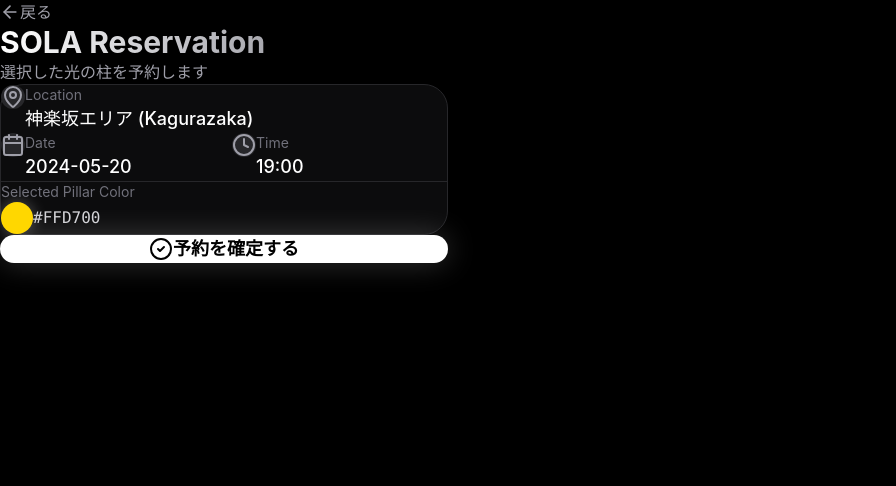
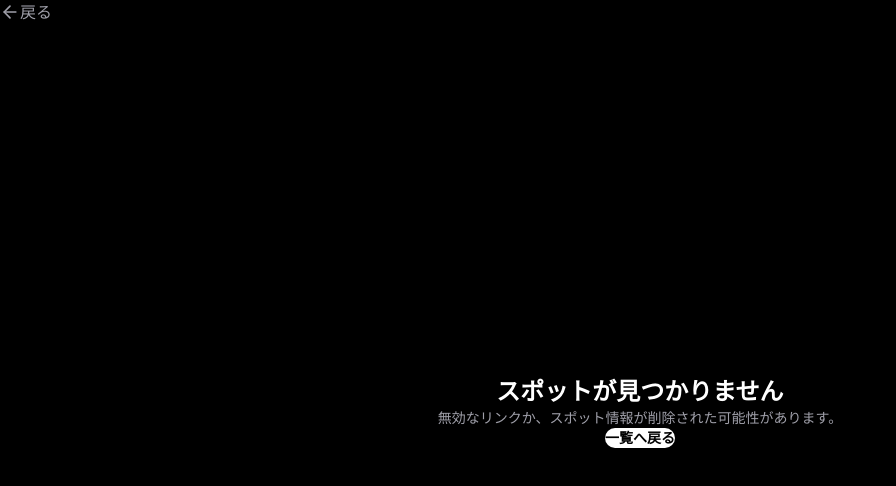
Before and after one commit to tachmics/sharesola, a Next.js app: page /reserve in a window 1280 px wide. Shown: the top 486 px of the page, without its empty margins (0-896 px from the left). Built offline with nearby package versions, Linux system fonts and the light colour scheme.

Commit message:
Add files via upload

```diff
--- a/app/reserve/page.tsx
+++ b/app/reserve/page.tsx
@@ -3,6 +3,7 @@
 import React, { Suspense } from "react";
 import { useSearchParams, useRouter } from "next/navigation";
 import { ArrowLeft, Calendar, Clock, MapPin, CheckCircle2 } from "lucide-react";
+import { FREE_SPOTS, getFreeSpotById, FreeSpot } from "../lib/spots";
 
 // 1. メインのページコンポーネント
 export default function ReservePage() {
@@ -23,6 +24,11 @@ function ReservationContent() {
   const router = useRouter();
 
   // URLからパラメータを取得
+  const idParam = searchParams.get("id");
+  const spotId = idParam ? Number(idParam) : NaN;
+  const spot: FreeSpot | undefined =
+    !Number.isNaN(spotId) && spotId > 0 ? getFreeSpotById(spotId) : undefined;
+
   const date = searchParams.get("date") || "2024-05-20";
   const time = searchParams.get("time") || "19:00";
   const color = searchParams.get("color") || "#FFD700";
@@ -31,6 +37,36 @@ function ReservationContent() {
     alert("予約が完了しました！当日は神楽坂でお待ちしております。");
     router.push("/");
   };
+
+  // スポットが見つからない場合のエラー表示
+  if (!spot) {
+    return (
+      <main className="min-h-screen bg-black text-white p-6 pb-24 flex flex-col">
+        <button
+          onClick={() => router.back()}
+          className="mb-8 flex items-center text-zinc-400 hover:text-white transition-colors"
+        >
+          <ArrowLeft className="w-5 h-5 mr-2" />
+          戻る
+        </button>
+
+        <div className="flex-1 flex flex-col items-center justify-center text-center space-y-6">
+          <div>
+            <h1 className="text-2xl font-bold mb-2">スポットが見つかりません</h1>
+            <p className="text-zinc-400 text-sm">
+              無効なリンクか、スポット情報が削除された可能性があります。
+            </p>
+          </div>
+          <button
+            onClick={() => router.push("/")}
+            className="mt-2 px-6 py-3 rounded-full bg-white text-black text-sm font-bold hover:bg-zinc-200 transition-colors"
+          >
+            一覧へ戻る
+          </button>
+        </div>
+      </main>
+    );
+  }
 
   return (
     <main className="min-h-screen bg-black text-white p-6 pb-24">
@@ -45,19 +81,45 @@ function ReservationContent() {
       <div className="max-w-md mx-auto space-y-8">
         <header>
           <h1 className="text-3xl font-bold bg-gradient-to-r from-white to-zinc-500 bg-clip-text text-transparent">
-            SOLA Reservation
+            {spot.name} を予約
           </h1>
-          <p className="text-zinc-400 mt-2">選択した光の柱を予約します</p>
+          <p className="text-zinc-400 mt-2 text-sm">
+            選択した屋上スポットの利用時間を予約します。
+          </p>
         </header>
 
-        <section className="bg-zinc-900/50 border border-zinc-800 rounded-3xl p-6 space-y-6">
+        {/* 画像カルーセル */}
+        {spot.images?.length > 0 && (
+          <section className="bg-zinc-900/60 border border-zinc-800 rounded-3xl p-3">
+            <div className="flex gap-3 overflow-x-auto pb-1 snap-x snap-mandatory">
+              {spot.images.map((src, idx) => (
+                <div
+                  key={idx}
+                  className="relative min-w-[220px] max-w-[260px] h-40 rounded-2xl overflow-hidden snap-start bg-zinc-800/80 border border-white/10 flex-shrink-0"
+                >
+                  {/* eslint-disable-next-line @next/next/no-img-element */}
+                  <img
+                    src={src}
+                    alt={`${spot.name} ${idx + 1}`}
+                    className="w-full h-full object-cover"
+                  />
+                </div>
+              ))}
+            </div>
+          </section>
+        )}
+
+        <section className="bg-zinc-900/60 border border-zinc-800 rounded-3xl p-6 space-y-6">
           <div className="flex items-start space-x-4">
             <div className="p-3 bg-zinc-800 rounded-2xl">
               <MapPin className="w-6 h-6 text-zinc-400" />
             </div>
-            <div>
-              <p className="text-sm text-zinc-500 text-left">Location</p>
-              <p className="text-lg font-medium">神楽坂エリア (Kagurazaka)</p>
+            <div className="text-left">
+              <p className="text-sm text-zinc-500">Location</p>
+              <p className="text-lg font-medium">{spot.name}</p>
+              {spot.distanceLabel && (
+                <p className="text-xs text-zinc-500 mt-1">{spot.distanceLabel}</p>
+              )}
             </div>
           </div>
 
@@ -66,8 +128,8 @@ function ReservationContent() {
               <div className="p-3 bg-zinc-800 rounded-2xl">
                 <Calendar className="w-6 h-6 text-zinc-400" />
               </div>
-              <div>
-                <p className="text-sm text-zinc-500 text-left">Date</p>
+              <div className="text-left">
+                <p className="text-sm text-zinc-500">Date</p>
                 <p className="text-lg font-medium">{date}</p>
               </div>
             </div>
@@ -75,21 +137,39 @@ function ReservationContent() {
               <div className="p-3 bg-zinc-800 rounded-2xl">
                 <Clock className="w-6 h-6 text-zinc-400" />
               </div>
-              <div>
-                <p className="text-sm text-zinc-500 text-left">Time</p>
+              <div className="text-left">
+                <p className="text-sm text-zinc-500">Time</p>
                 <p className="text-lg font-medium">{time}</p>
               </div>
             </div>
           </div>
 
-          <div className="pt-6 border-t border-zinc-800">
-            <p className="text-sm text-zinc-500 mb-3 text-left">Selected Pillar Color</p>
+          <div className="pt-6 border-t border-zinc-800 space-y-3">
+            <p className="text-sm text-zinc-500 text-left">Selected Pillar Color</p>
             <div className="flex items-center space-x-3">
               <div
                 className="w-8 h-8 rounded-full shadow-[0_0_15px_rgba(255,255,255,0.3)]"
                 style={{ backgroundColor: color }}
               />
-              <span className="font-mono text-zinc-300">{color.toUpperCase()}</span>
+              <span className="font-mono text-zinc-300 text-sm">
+                {color.toUpperCase()}
+              </span>
+            </div>
+            {spot.description && (
+              <p className="text-xs text-zinc-300 text-left leading-relaxed mt-2">
+                {spot.description}
+              </p>
+            )}
+            <div className="text-xs text-zinc-500 text-left">
+              出典:{" "}
+              <a
+                href={spot.sourceUrl}
+                target="_blank"
+                rel="noreferrer"
+                className="underline hover:text-zinc-300"
+              >
+                {spot.sourceLabel}
+              </a>
             </div>
           </div>
         </section>
```
